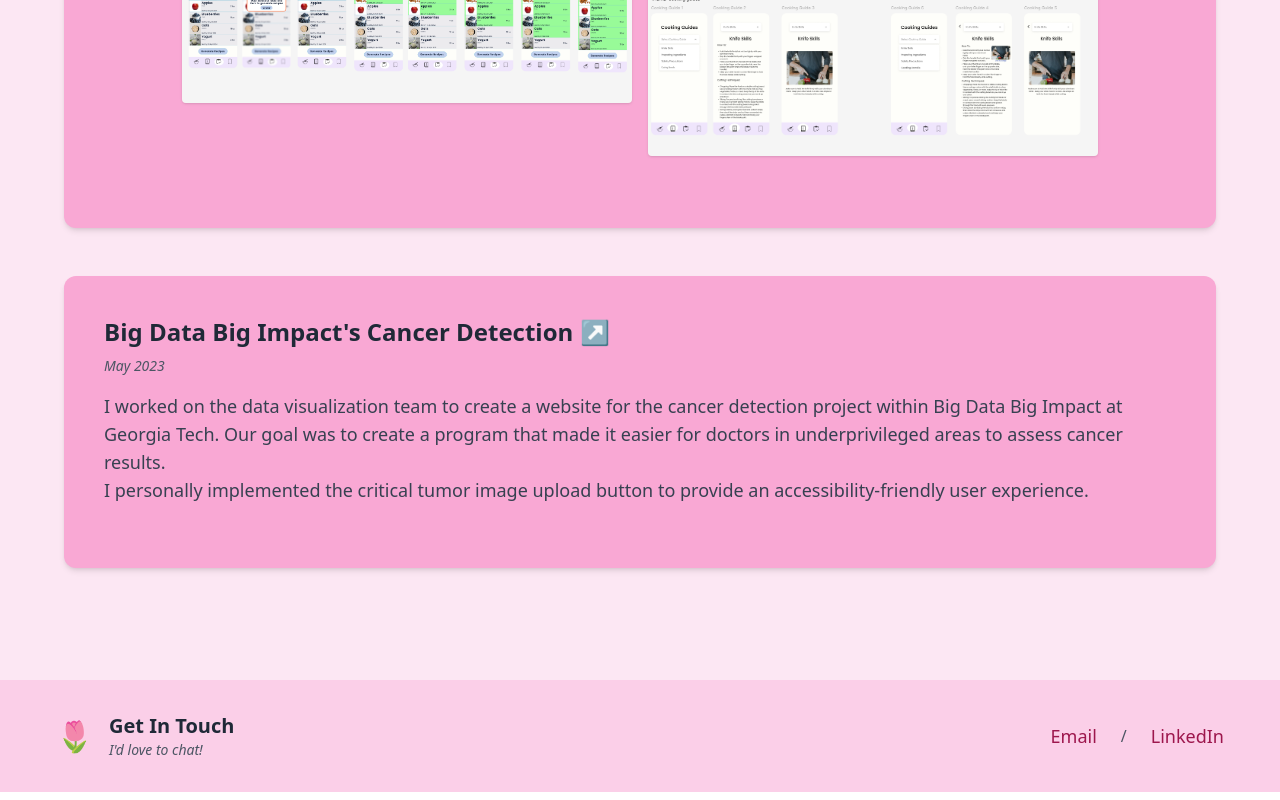
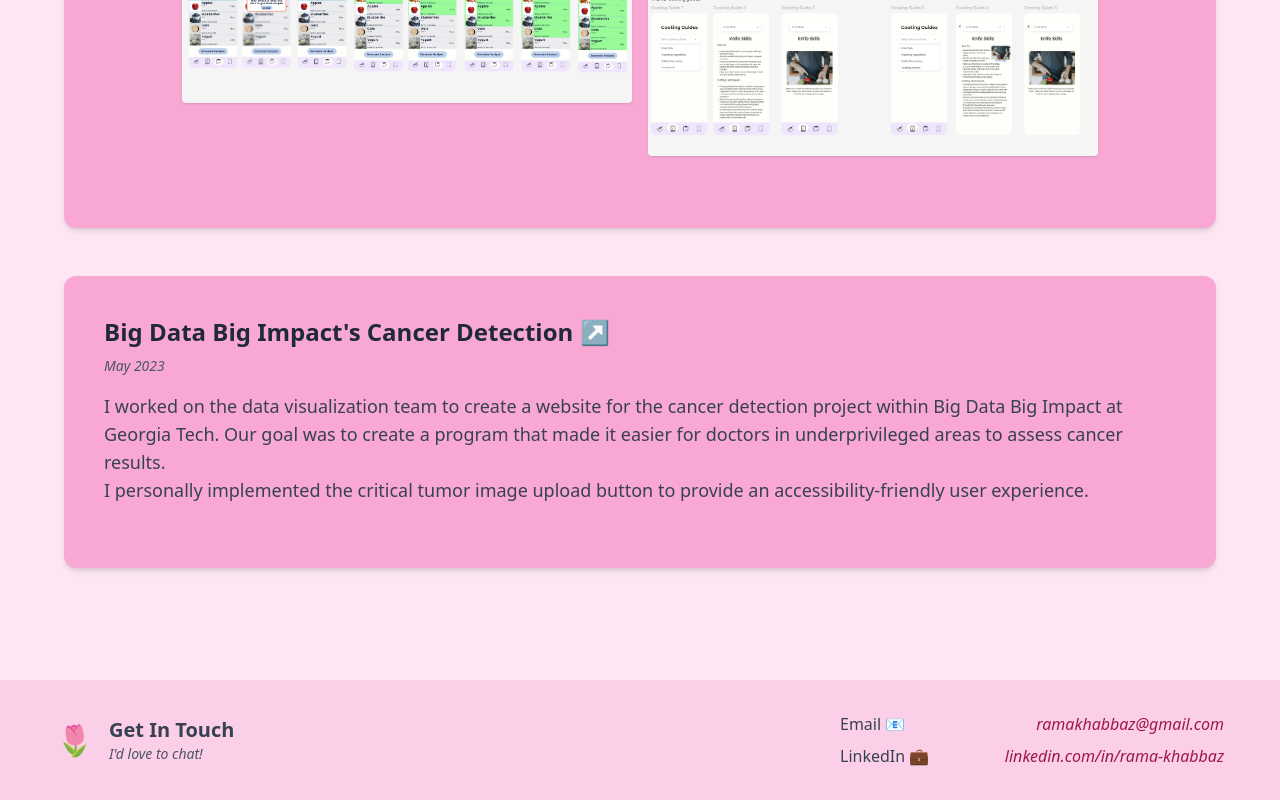
Before and after one commit to ramakhabbaz/portfolio, a React (Vite) app: page /work in a window 1280 px wide. Shown: the part 2969-3769 px from the top of the page. Built offline with nearby package versions, Linux system fonts and the light colour scheme.

Commit message:
Visual adjustments to footer

```diff
--- a/src/components/Footer.tsx
+++ b/src/components/Footer.tsx
@@ -6,7 +6,7 @@
         <div className="flex items-center gap-4 mb-4 md:mb-0">
           <p className="text-3xl">🌷</p>
           <div>
-            <h2 className="text-xl font-semibold text-gray-800">
+            <h2 className="text-xl font-semibold text-gray-700">
               Get In Touch
             </h2>
             <p className="text-sm italic text-gray-600">I'd love to chat!</p>
@@ -14,23 +14,30 @@
         </div>
 
         {/* Right section: Contact links */}
-        <div className="flex items-center space-x-6">
+        <div className="w-full md:w-auto space-y-2">
+          {/* Email row */}
+          <div className="flex justify-between w-full md:w-96">
+            <span className="text-gray-700 font-medium">Email 📧</span>
             <a
               href="mailto:ramakhabbaz@gmail.com"
-            className="text-lg text-pink-800 hover:underline"
+              className="text-pink-800 hover:underline text-right italic"
             >
-            Email
+              ramakhabbaz@gmail.com
             </a>
-          <span className="text-gray-600">/</span>
+          </div>
+
+          {/* LinkedIn row */}
+          <div className="flex justify-between w-full md:w-96">
+            <span className="text-gray-700 font-medium">LinkedIn 💼</span>
             <a
               href="https://linkedin.com/in/rama-khabbaz"
-            className="text-lg text-pink-800 hover:underline"
               target="_blank"
-            /* for safety */
               rel="noopener noreferrer"
+              className="text-pink-800 hover:underline text-right italic"
             >
-            LinkedIn
+              linkedin.com/in/rama-khabbaz
             </a>
+          </div>
         </div>
       </div>
     </footer>
```
Lines whose indentation alone changed are shown as unchanged.
